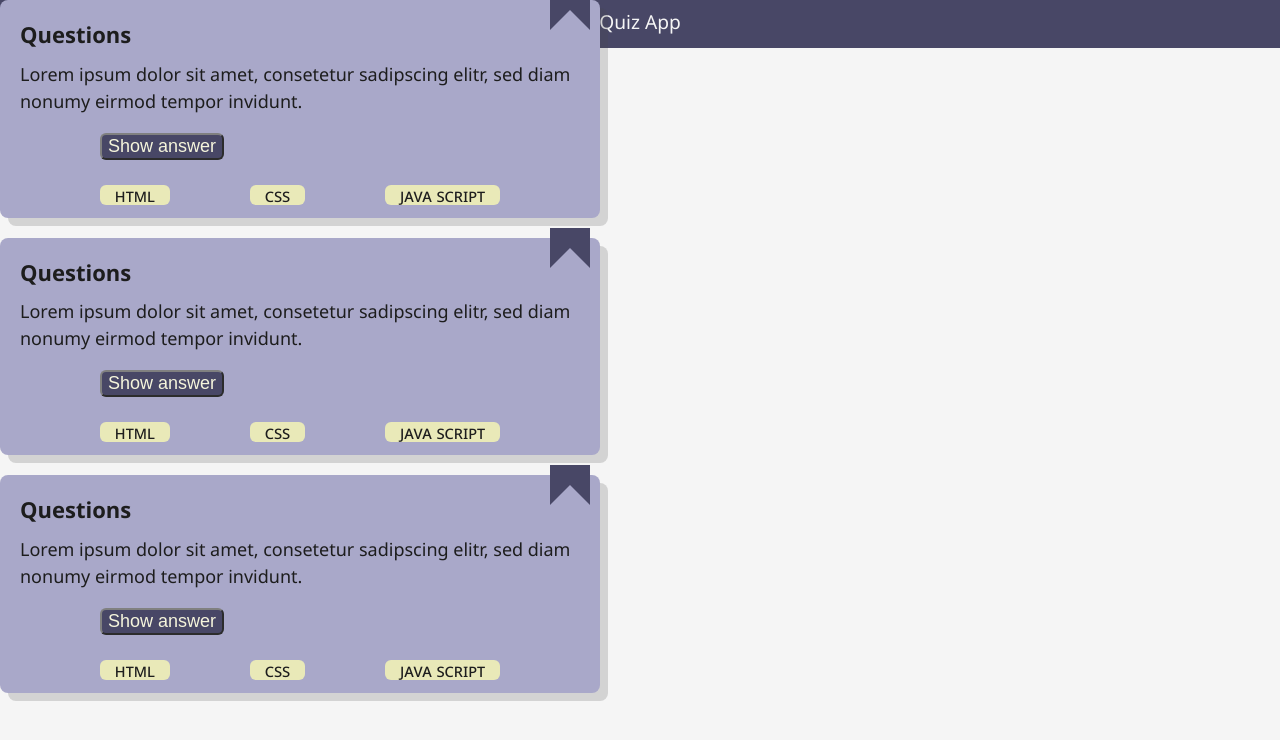
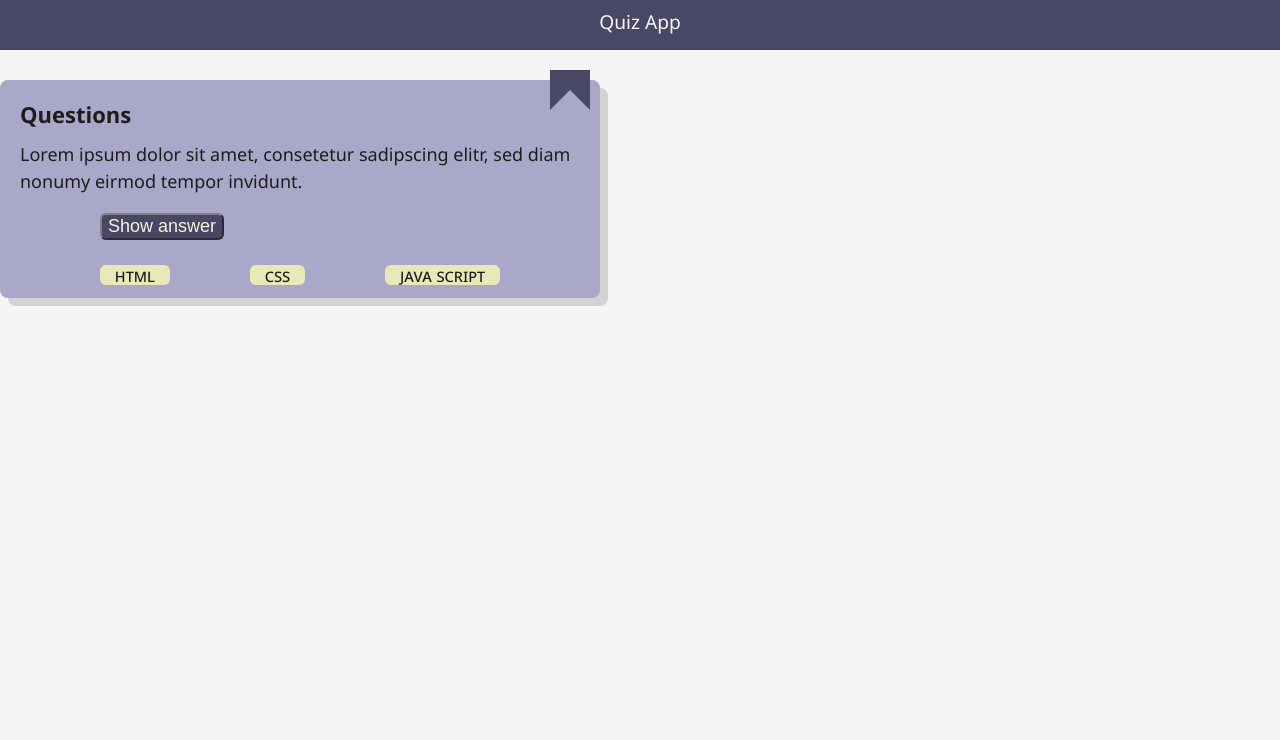
Before and after one commit to danicadombek/qui-appz, a website built with Vite: page src/index.html in a window 1280 px wide. Built offline with nearby package versions, Linux system fonts and the light colour scheme.

Commit message:
Give body a grid and delete header-position

```diff
--- a/src/index.html
+++ b/src/index.html
@@ -30,42 +30,6 @@
           <li class="quiz-card__list-element">Java Script</li>
         </ul>
       </section>
-      <section class="quiz-card">
-        <h2 class="quiz-card__headline">Questions</h2>
-        <div
-          role="button"
-          class="quiz-card__bookmark"
-          aria-label="bookmark"
-        ></div>
-        <p class="quiz-card__text">
-          Lorem ipsum dolor sit amet, consetetur sadipscing elitr, sed diam
-          nonumy eirmod tempor invidunt.
-        </p>
-        <button class="quiz-card__button">Show answer</button>
-        <ul class="quiz-card__list">
-          <li class="quiz-card__list-element">HTML</li>
-          <li class="quiz-card__list-element">CSS</li>
-          <li class="quiz-card__list-element">Java Script</li>
-        </ul>
-      </section>
-      <section class="quiz-card">
-        <h2 class="quiz-card__headline">Questions</h2>
-        <div
-          role="button"
-          class="quiz-card__bookmark"
-          aria-label="bookmark"
-        ></div>
-        <p class="quiz-card__text">
-          Lorem ipsum dolor sit amet, consetetur sadipscing elitr, sed diam
-          nonumy eirmod tempor invidunt.
-        </p>
-        <button class="quiz-card__button">Show answer</button>
-        <ul class="quiz-card__list">
-          <li class="quiz-card__list-element">HTML</li>
-          <li class="quiz-card__list-element">CSS</li>
-          <li class="quiz-card__list-element">Java Script</li>
-        </ul>
-      </section>
     </main>
   </body>
 </html>
--- a/src/styles/_base.css
+++ b/src/styles/_base.css
@@ -9,11 +9,9 @@ body {
   font-size: 112.5%;
   line-height: 1.5;
   margin: 0;
-}
-
-main {
   display: grid;
-  grid-gap: 20px;
+  grid-template-rows: 50px auto 50px;
+  row-gap: 30px;
 }
 
 h1,
--- a/src/styles/app-header/app-header.css
+++ b/src/styles/app-header/app-header.css
@@ -1,12 +1,7 @@
 .app-header {
   background: rgb(72, 71, 102);
   color: rgb(245, 245, 245);
-  position: fixed;
-  top: 0;
-  left: 0;
   width: 100%;
-  height: 48px;
-  padding: 0;
 }
 
 .app-header__heading {
```
